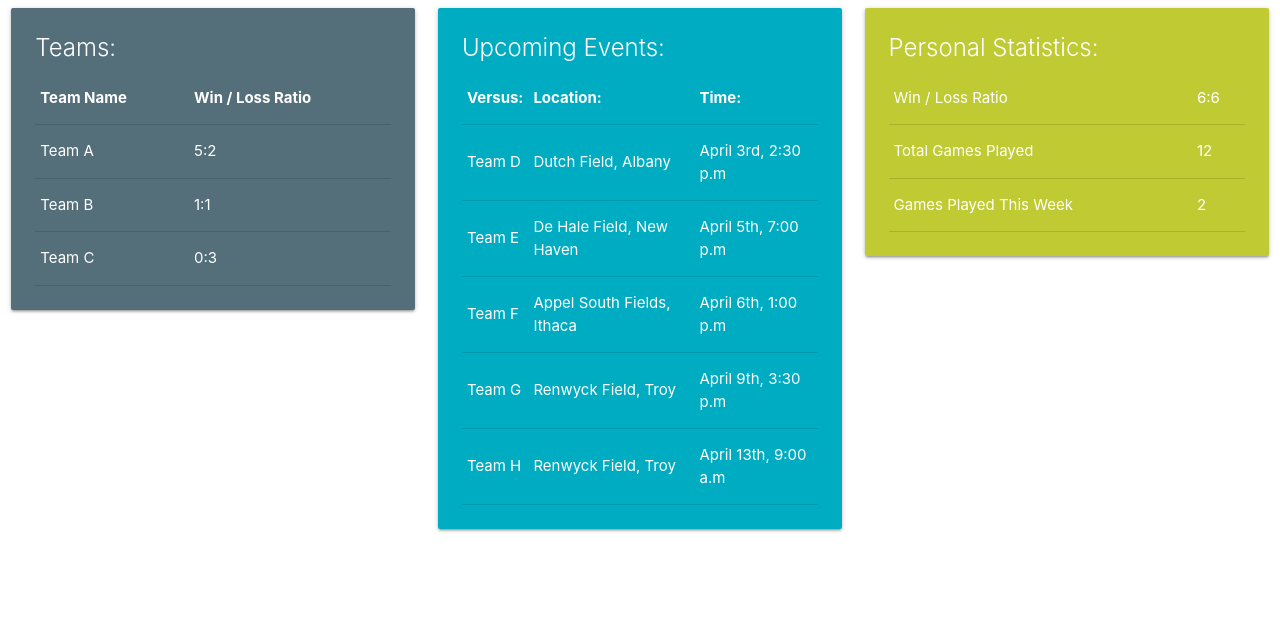
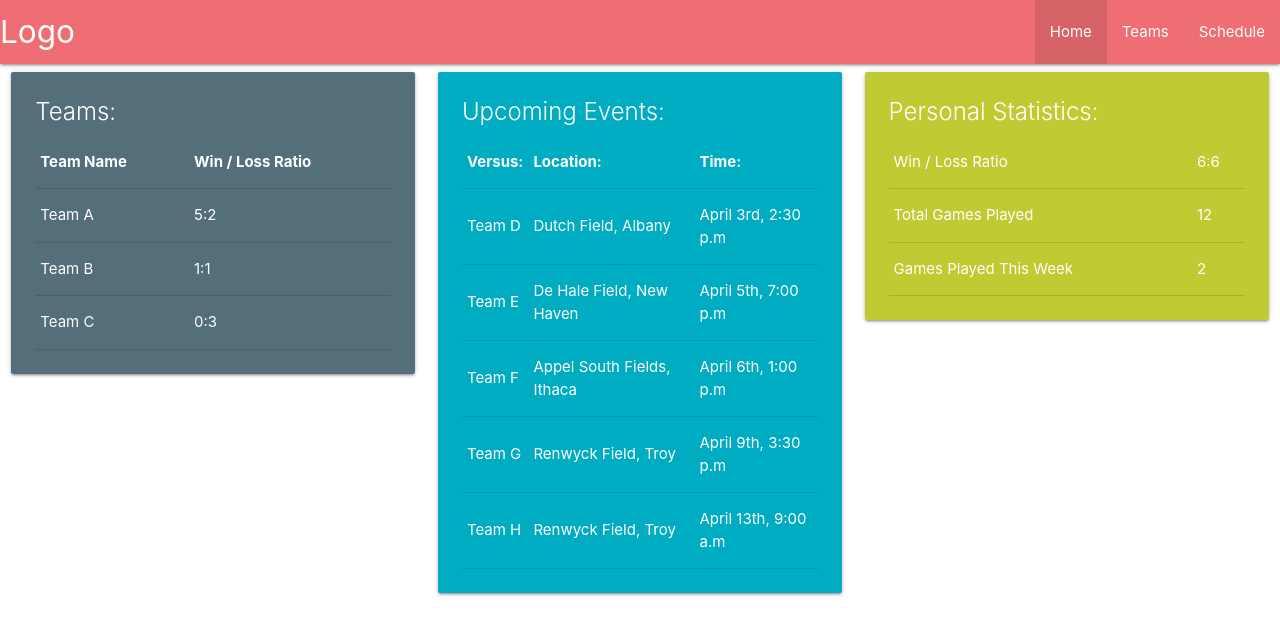
Before and after one commit to justinchen673/ITWS-Final-Project, a plain HTML site: page itws-final/index.html in a window 1280 px wide. Drawn offline with Linux system fonts and the light colour scheme.

Commit message:
Added the header, footer, and working links

```diff
--- a/itws-final/index.html
+++ b/itws-final/index.html
@@ -9,6 +9,17 @@
     <meta name="viewport" content="width=device-width, initial-scale=1.0"/>
   </head>
   <body>
+
+  	<nav>
+	    <div class="nav-wrapper">
+	      <a href="index.html" class="brand-logo" id="headerlogo">Logo</a>
+	      <ul class="right hide-on-med-and-down">
+	        <li class="active"><a id="navlinks" href="index.html">Home</a></li>
+	        <li><a id="navlinks" href="teams.html">Teams</a></li>
+	        <li><a id="navlinks" href="schedule.html">Schedule</a></li>
+	      </ul>
+	    </div>
+	  </nav>
 
     <div class="row">
       <div class="col s12 m4">
@@ -118,4 +129,8 @@
     <!--JavaScript at end of body for optimized loading-->
     <script type="text/javascript" src="js/materialize.min.js"></script>
   </body>
+
+  <footer>
+    <h6 class="white-text" id="copyrighttext">© 2018 Copyright</h6>
+  </footer>
 </html>
```
